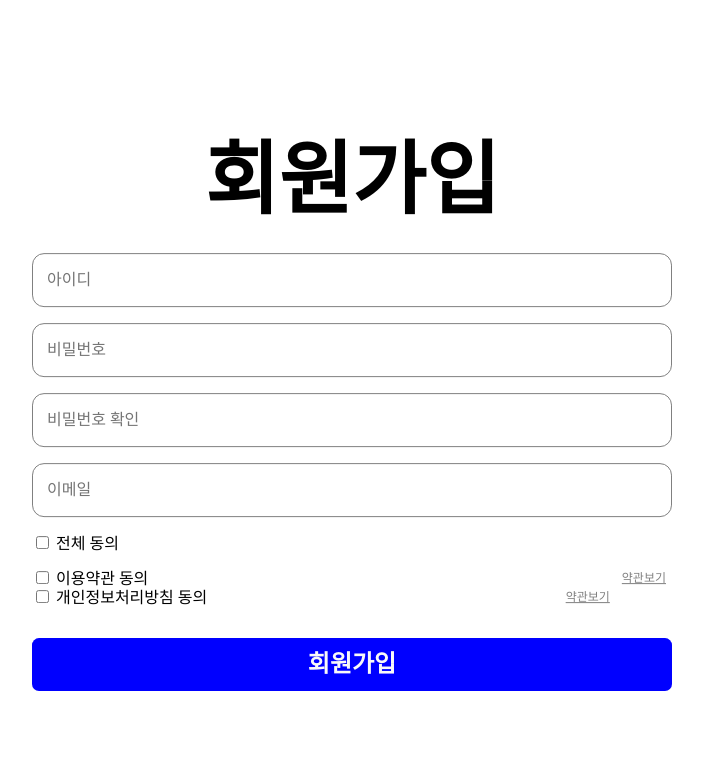
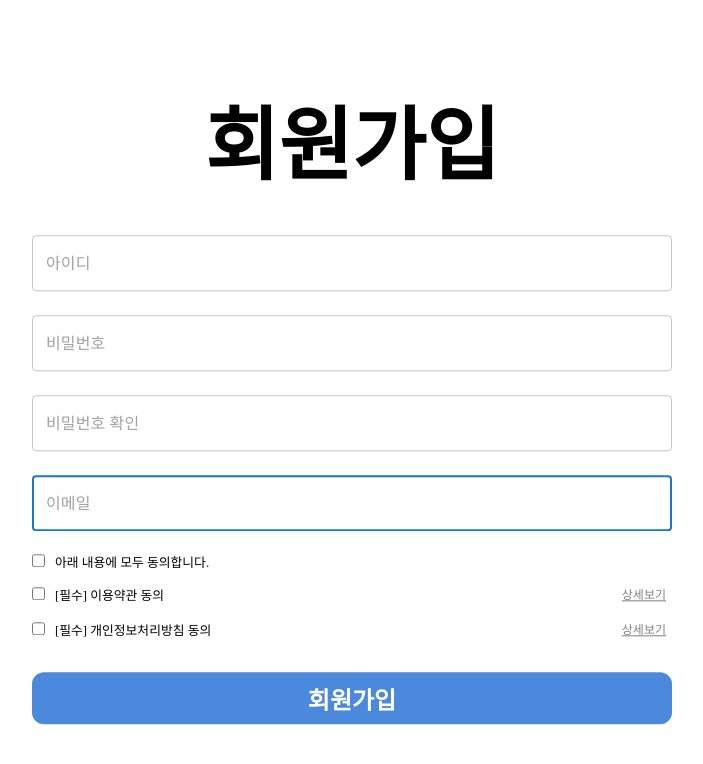
Before and after one commit to uswLectureEvaluation/frontend, a React (Create React App) app in the folder 정충일/il/: page / in a window 1280 px wide. Shown: the top 764 px of the page, without its empty margins (288-991 px from the left). Built offline with nearby package versions, Linux system fonts and the light colour scheme; the HTML template or start-up script is replaced by a standard one.

Commit message:
update : 회원가입 페이지 동의 함수 추가 및 css 통일

```diff
--- a/정충일/il/src/App.jsx
+++ b/정충일/il/src/App.jsx
@@ -2,7 +2,7 @@ import React from 'react';
 import { BrowserRouter, Route, Routes } from "react-router-dom";
 import { createGlobalStyle } from "styled-components";
 import reset from "styled-reset";
-import { Join } from "./pages"
+import { SignUp } from "./pages"
 
 const GlobalStyle = createGlobalStyle`
   ${reset}
@@ -17,7 +17,7 @@ const App = () => {
     <BrowserRouter>
       <GlobalStyle />
       <Routes>
-        <Route path="/" element={<Join />} />
+        <Route path="/" element={<SignUp />} />
       </Routes>
     </BrowserRouter>
   );
--- a/정충일/il/src/components/Button/styled.js
+++ b/정충일/il/src/components/Button/styled.js
@@ -1,19 +1,26 @@
 import styled from 'styled-components';
 
-export const Wrapper = styled.div`
+export const Wrapper = styled.button`
     margin: 0;
-    padding: 0.9rem 2.2rem;
-    color: #F9F9F9;
-    background: ${(props) => props.background};
+    width: 100%;
+    padding: 0 1rem;
+    padding-top: 0.6rem;
+    border:none;
+    padding-bottom: 0.5rem;
+    background: #4b89dc;
+    color: white;
     text-align: center;
     font-size: 1.5rem;
     font-weight: bold;
-    border-radius: 7px;
+    border-radius: 12px;
     cursor: pointer;
     user-select: none;
     transition: .3s all;
-    font-family: 'Pretendard-Bold';
     &:hover, &:active {
-        transform: scale(1.1);
+        background: #4b10f2;
+    }
+    &:disabled {
+        background-color: rgba(170,170,170);
+        cursor : auto;
     }
 `;
--- a/정충일/il/src/components/Input/index.jsx
+++ b/정충일/il/src/components/Input/index.jsx
@@ -1,8 +1,20 @@
 import React from 'react';
-import * as Styled from './styled';
+import TextField from '@mui/material/TextField';
 
-const Input = ({ onChange, placeholder }) => (
-    <Styled.Input onChange={onChange} placeholder={placeholder} />
+const Input = ({ onChange, placeholder, type }) => (
+    <TextField
+        margin="normal"
+        required
+        id="outlined-basic"
+        variant="outlined"
+        type={type}
+        autoFocus
+        fullWidth
+        onChange={onChange}
+        placeholder={placeholder}
+        />
 );
 
+
+
 export default Input;
--- a/정충일/il/src/pages/Join/styled.js
+++ /dev/null
@@ -1,16 +0,0 @@
-import styled from 'styled-components';
-
-export const Title = styled.div`
-    font-size : 10vh;
-    font-weight : 1000;
-    margin : 2rem 0;
-    text-align: center;
-    font-family: "Pretendard-Black";
-`;
-
-export const Text = styled.div`
-    font-size : 2vw;
-    margin-bottom : 1.5rem;
-    text-align: center;
-    font-family: "Pretendard-SemiBold";
-`;
--- a/정충일/il/src/pages/Join/index.jsx
+++ b/정충일/il/src/pages/SignUp/index.jsx
@@ -4,7 +4,7 @@ import Input from '../../components/Input'
 import * as Styled from './styled';
 import { Positioner } from '../../components/Wrapper/styled'
 
-const Join = () => {
+const SignUp = () => {
     //이름, 이메일, 비밀번호, 비밀번호 확인
     const [name, setName] = useState('');
     const [email, setEmail] = useState('');
@@ -81,37 +81,83 @@ const Join = () => {
         }
     },
     [password]
-    )
+  )
+
+
+
+    //체크박스
+    const [checkList, setCheckList] = useState([]);
+
+    // 체크박스 전체선택시 모두선택 체크박스 활성화시키기
+    const handleCheck = (e) => {
+      e.target.checked
+        ? setCheckList([...checkList, e.target.name])
+        : setCheckList(checkList.filter(el => el !== e.target.name));
+    };
+
+    // 전체체크 선택시 전체 선택 or 전체해제
+    const checkAll = (e) => {
+      e.target.checked ? setCheckList(['terms', 'privacy']) : setCheckList([]);
+    };
 
 
     return (
         <Positioner>
             <Styled.Title>회원가입</Styled.Title>
-                <Input label="아이디" placeholder="아이디" onChange={onChangeName} />
-                {name.length > 0 && <span className={`message ${isName ? 'success' : 'error'}`}>{nameMessage}</span>}
-                <Input label="비밀번호" placeholder="비밀번호" type="password" onChange={onChangePassword} />
-                {password.length > 0 && (<span className={`message ${isPassword ? 'success' : 'error'}`}>{passwordMessage}</span>)}
-                <Input placeholder="비밀번호 확인" type="password" onChange={onChangePasswordConfirm}/>
-                {passwordConfirm.length > 0 && (
-            <span className={`message ${isPasswordConfirm ? 'success' : 'error'}`}>{passwordConfirmMessage}</span>
-          )}
-                <Input label="이메일" placeholder="이메일" onChange={onChangeEmail} />
-                {email.length > 0 && <span className={`message ${isEmail ? 'success' : 'error'}`}>{emailMessage}</span>}
+            <Input label="아이디" name="username" placeholder="아이디" onChange={onChangeName} />
+            {name.length > 0 && <Styled.Checking className={`message ${isName ? 'success' : 'error'}`}>{nameMessage}</Styled.Checking>}
 
-            <label>
-                <input type="checkbox"/> 전체 동의 <br/><br/>
-                <input type="checkbox"/> 이용약관 동의 <button type="button" style={{border:"0", background:"0 0", cursor:"pointer", textDecoration:"underline", color:"gray", lineHeight:"1.5", display:"block", float:"right",  fontSize:"12px"}}
-            class="link" onclick="privacyAgreeUsagePopBtnClickHandler2()">약관보기</button><br />
-                <input type="checkbox"/> 개인정보처리방침 동의 <button type="button" style={{border:"0", background:"0 0", cursor:"pointer", textDecoration:"underline", color:"gray", lineHeight:"1.5", display:"block", float:"right",  fontSize:"12px"}}
-            class="link" onclick="privacyAgreeUsagePopBtnClickHandler2()">약관보기</button><br />
-            </label>
+            <Input label="비밀번호" name="password" placeholder="비밀번호" type="password" onChange={onChangePassword} />
+            {password.length > 0 && (<Styled.Checking className={`message ${isPassword ? 'success' : 'error'}`}>{passwordMessage}</Styled.Checking>)}
+
+            <Input placeholder="비밀번호 확인" name="passwordConfirm" type="password" onChange={onChangePasswordConfirm}/>
+            {passwordConfirm.length > 0 && (
+            <Styled.Checking className={`message ${isPasswordConfirm ? 'success' : 'error'}`}>{passwordConfirmMessage}</Styled.Checking>
+            )}
+
+            <Input label="이메일" name="email" placeholder="이메일" onChange={onChangeEmail} />
+            {email.length > 0 && <Styled.Checking className={`message ${isEmail ? 'success' : 'error'}`}>{emailMessage}</Styled.Checking>}
+
+            <Styled.Label>
+              <div>
+                <input
+                  type="checkbox"
+                  name="checkAll"
+                  onChange={checkAll}
+                  checked={checkList.length === 2 ? true : false}
+                  />
+                  아래 내용에 모두 동의합니다.
+              </div>
+            </Styled.Label>
+            <Styled.Label>
+              <div>
+                <input
+                    type="checkbox"
+                    name="terms"
+                    onChange={handleCheck}
+                    checked={checkList.includes('terms') ? true : false}
+                  />
+              [필수] 이용약관 동의
+              </div>
+                <Styled.AgreeButton className="showMore">상세보기</Styled.AgreeButton>
+              </Styled.Label>
+              <Styled.Label>
+                <div>
+                    <input
+                      type="checkbox"
+                      name="privacy"
+                      onChange={handleCheck}
+                      checked={checkList.includes('privacy') ? true : false}
+                      />
+                [필수] 개인정보처리방침 동의
+                    </div>
+                  <Styled.AgreeButton className="showMore">상세보기</Styled.AgreeButton>
+            </Styled.Label>
             <br /><br />
-
-
             <Button color="blue">회원가입</Button>
         </Positioner>
     );
 
 };
 
-export default Join;
+export default SignUp;
--- /dev/null
+++ b/정충일/il/src/pages/SignUp/styled.js
@@ -0,0 +1,53 @@
+import styled from 'styled-components';
+
+export const Title = styled.div`
+    font-size : 10vh;
+    font-weight : 1000;
+    margin : 2rem 0;
+    text-align: center;
+    font-family: "Pretendard-Black";
+`;
+
+export const Text = styled.div`
+    font-size : 2vw;
+    margin-bottom : 1.5rem;
+    text-align: center;
+    font-family: "Pretendard-SemiBold";
+`;
+
+export const Checking = styled.div`
+    font-size : 1.4vw;
+`
+
+export const Label = styled.label`
+    width: 100%;
+    margin: 0 auto;
+    display: flex;
+    justify-content: space-between;
+    align-items : center;
+    padding-top: 15px;
+    font-size: 0.8rem;
+    input {
+    margin: 0 10px 0 0;
+    }
+    &:first-child {
+    padding-bottom: 15px;
+    border-bottom: 1px solid #ccc;
+    }
+    &:last-child {
+    padding-top: 8px;
+    padding-bottom: 20px;
+    }
+`;
+
+export const AgreeButton = styled.button`
+    border: 0;
+    background: 0 0;
+    cursor: pointer;
+    text-decoration: underline;
+    color: gray;
+    line-height: 1.5;
+    display: block;
+    float: right;
+    font-size: 12px
+`
--- a/정충일/il/src/pages/index.js
+++ b/정충일/il/src/pages/index.js
@@ -1 +1 @@
-export { default as Join } from './Join';
+export { default as SignUp } from './SignUp';
```
Also changed, not shown: 정충일/il/package.json (+5 -3 lines), 1 other file (tests, documents, lock files or other folders).
